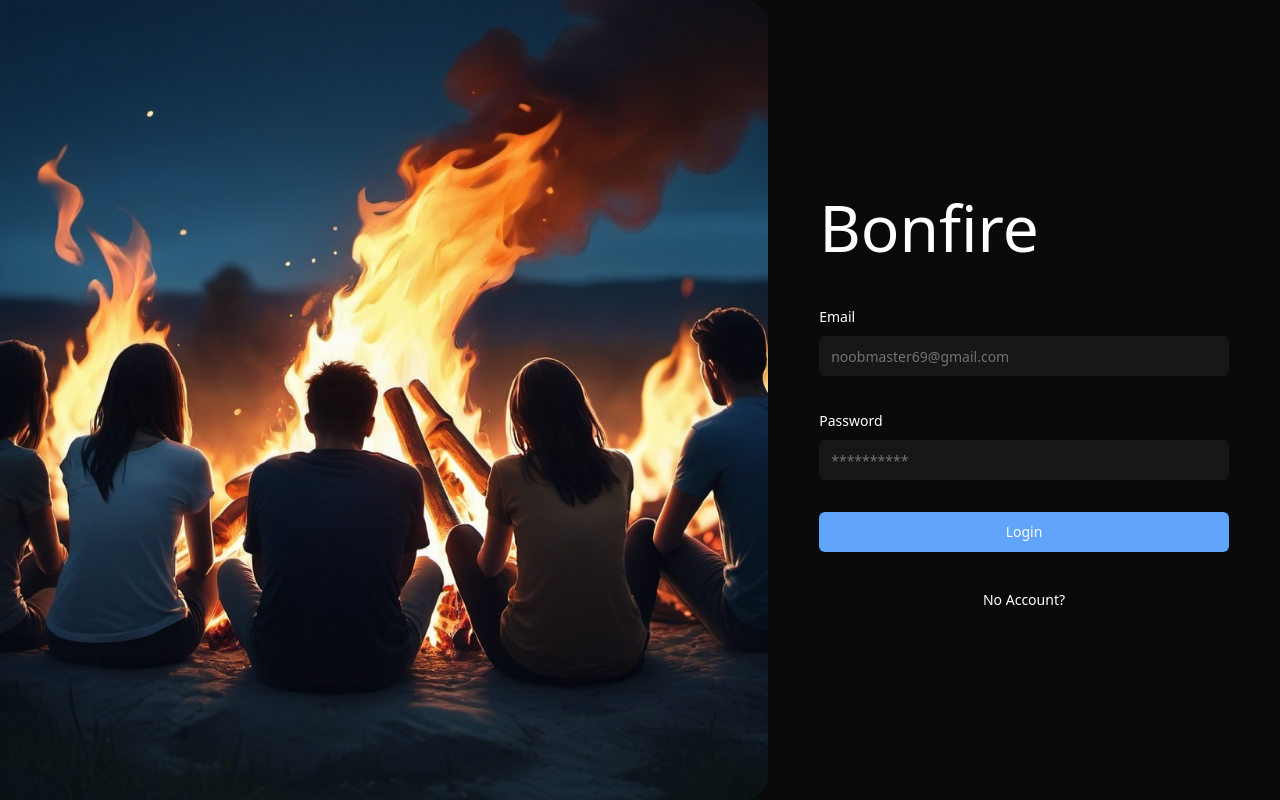
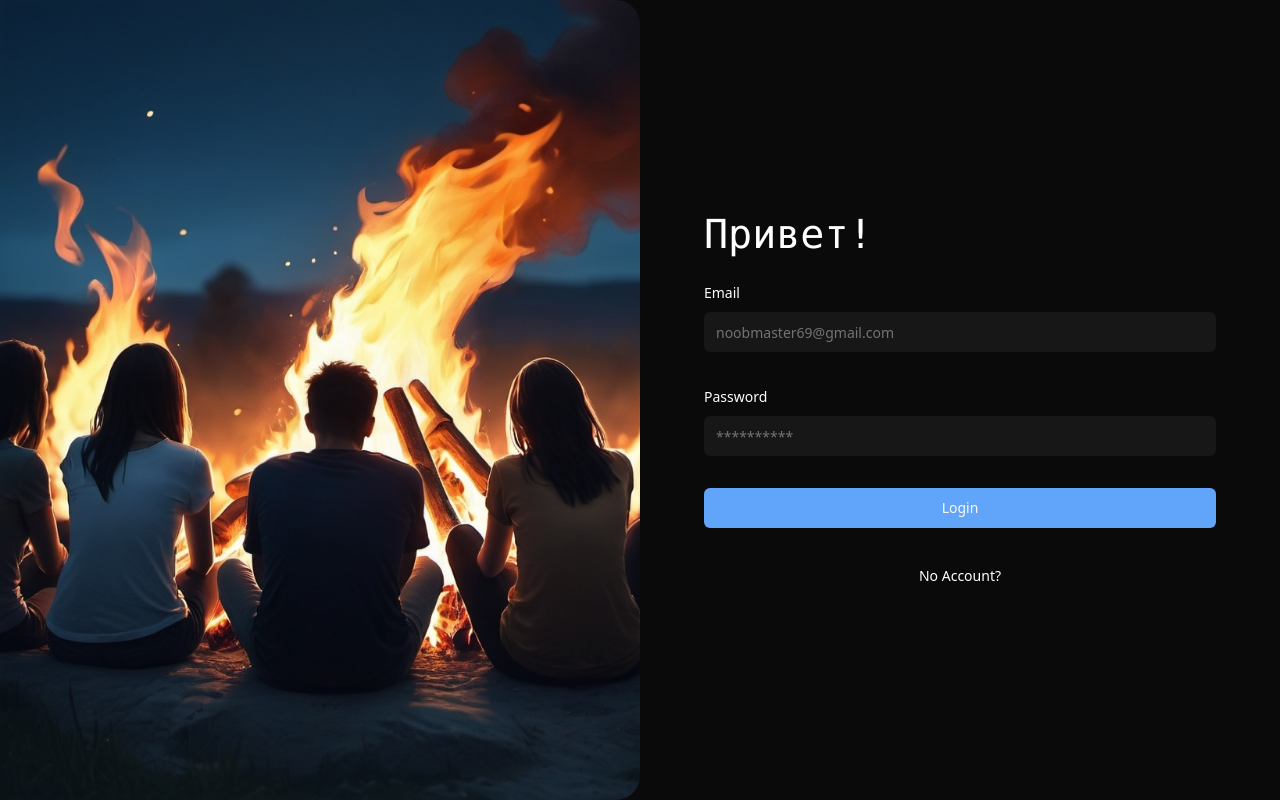
Before and after one commit to heshamalmosawi/Bon-fire, a Next.js app in the folder frontend/: page /auth in a window 1280 px wide. Built offline with nearby package versions, Linux system fonts and the light colour scheme.

Commit message:
feat(signup): initialized signup form and "hid it" under the landing image
- also added animation to *reveal* the form
- component is `SIgnupForm.tsx`

```diff
--- a/frontend/src/components/desktop/AuthDesktop.tsx
+++ b/frontend/src/components/desktop/AuthDesktop.tsx
@@ -1,5 +1,6 @@
 import React, { FC } from "react";
 import { Button } from "@/components/ui/button";
+import anime from "animejs";
 import {
   Form,
   FormControl,
@@ -15,6 +16,8 @@ import { HandleLoginSubmission, loginSchema } from "@/lib/schemas/loginSchema";
 import { zodResolver } from "@hookform/resolvers/zod";
 import { useToast } from "../ui/use-toast";
 import { useRouter } from "next/navigation";
+import TypingAnimation from "../TypingAnimation";
+import SignupForm from "./SignupForm";
 
 const AuthDesktop: FC = () => {
   const { toast } = useToast();
@@ -38,13 +41,30 @@ const AuthDesktop: FC = () => {
     }
   };
 
+  const handleNoAccountClick = () => {
+    anime({
+      targets: "#pic-div",
+      translateX: "50vw",
+      update: () => {
+        document.getElementById("pic-div")!.className =
+          "relative w-[50%] h-full bg-bonfire bg-cover rounded-l-3xl z-10";
+      },
+      duration: 3000,
+      easing: "easeOutExpo",
+    });
+  };
+
   return (
     <main className="w-screen h-screen flex items-center justify-center bg-neutral-950">
-      <div className="w-[60%] h-full bg-bonfire bg-cover rounded-r-3xl">
-        <div className="w-full h-full flex items-center justify-center rounded-r-3xl"></div>
+      <div
+        id="pic-div"
+        className="relative w-[50%] h-full bg-bonfire bg-cover rounded-r-3xl z-10"
+      ></div>
+      <div className="absolute top-0 left-0 w-[50%] h-[50%] flex items-center justify-center">
+        <SignupForm />
       </div>
-      <div className="w-[40%] h-full flex flex-col items-center justify-center gap-7">
-        <h1 className="text-white text-[4rem] w-[80%] text-left">Bonfire</h1>
+      <div className="w-[50%] h-full flex flex-col items-center justify-center gap-7">
+        <TypingAnimation />
         <Form {...form}>
           <form
             onSubmit={form.handleSubmit(onSubmit)}
@@ -92,7 +112,11 @@ const AuthDesktop: FC = () => {
               Login
             </Button>
           </form>
-          <Button className="text-white" variant={"link"}>
+          <Button
+            className="text-white"
+            variant={"link"}
+            onClick={handleNoAccountClick}
+          >
             No Account?
           </Button>
         </Form>
--- /dev/null
+++ b/frontend/src/components/desktop/SignupForm.tsx
@@ -0,0 +1,11 @@
+import React from "react";
+
+const SignupForm = () => {
+  return (
+    <div>
+      <h1 className="text-white">HIIIIIIIIII</h1>
+    </div>
+  );
+};
+
+export default SignupForm;
```
